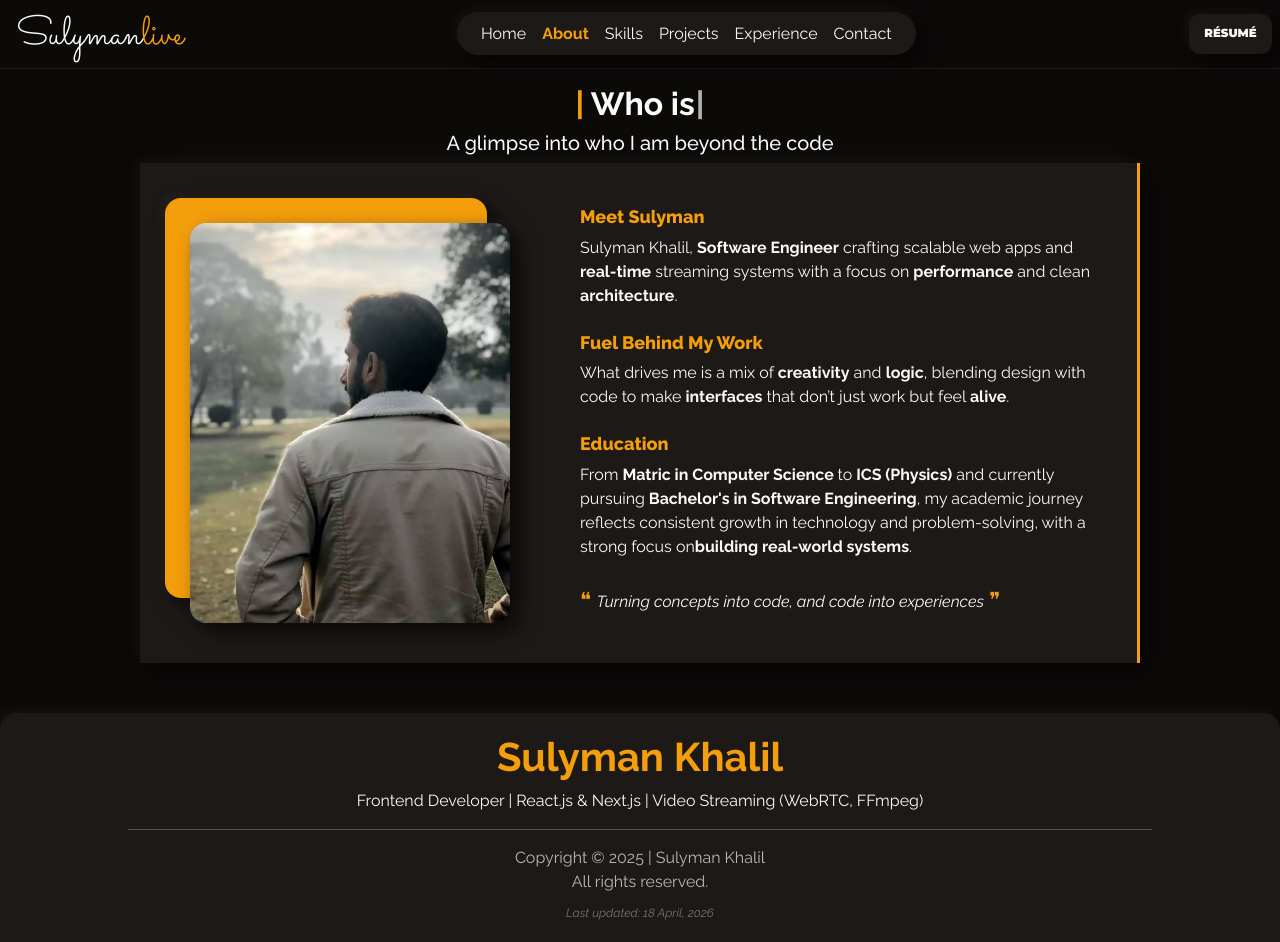
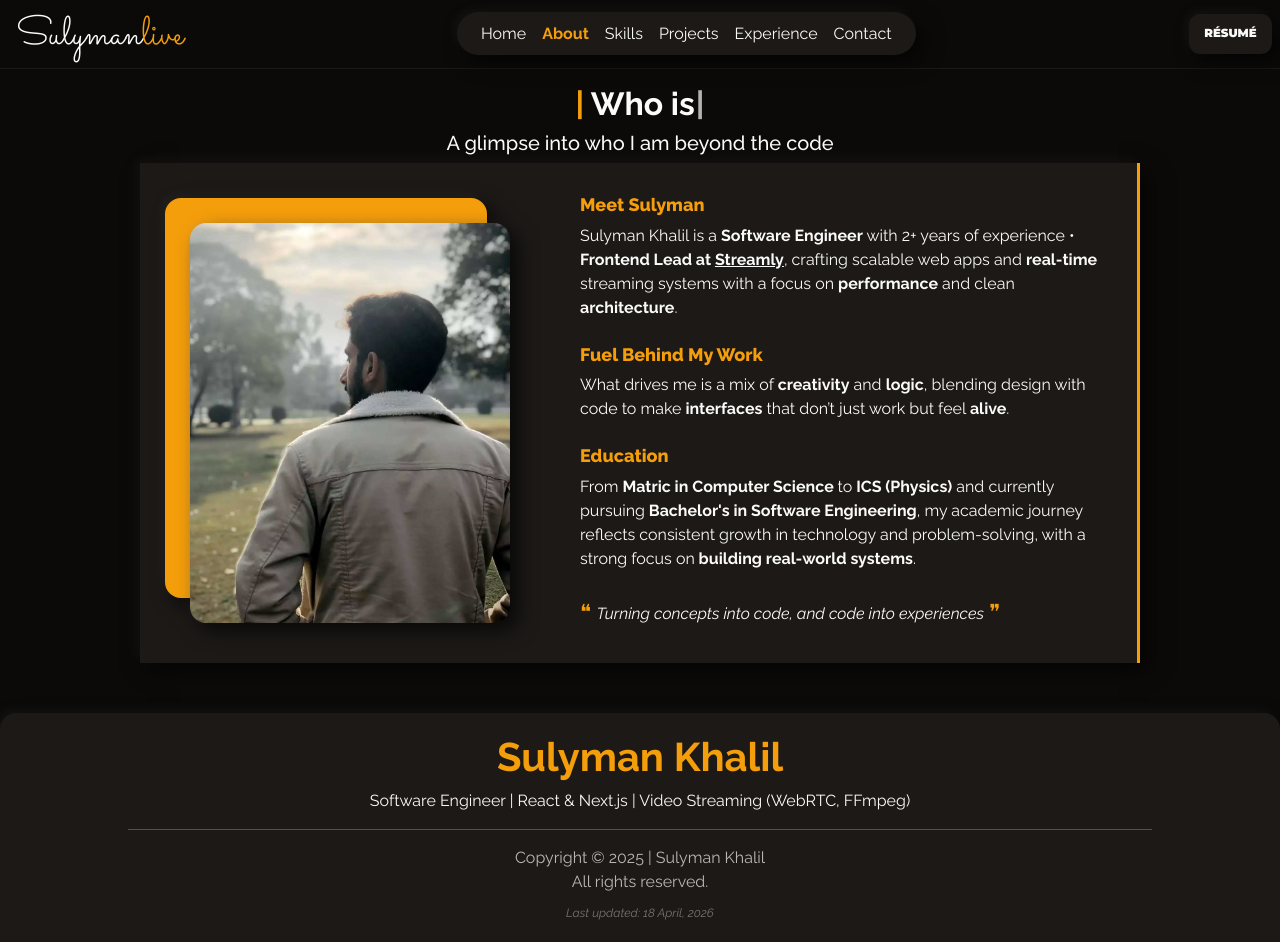
Before and after one commit to SulymanKhalil/Portfolio, a React (Vite) app: page /#/about in a window 1280 px wide. Built offline with nearby package versions, Linux system fonts and the light colour scheme.

Commit message:
Updated intro and resume

```diff
--- a/src/Components/About.jsx
+++ b/src/Components/About.jsx
@@ -28,9 +28,21 @@ const About = () => {
         <div className="about-texts" data-aos="fade-left">
           <h2 data-aos="fade-up">Meet Sulyman</h2>
           <p data-aos="fade-up">
-            Sulyman Khalil,{" "}
-            <span className="highlight-text">Software Engineer</span> crafting
-            scalable web apps and{" "}
+            Sulyman Khalil is a{" "}
+            <span className="highlight-text">Software Engineer </span>
+            with 2+ years of experience •{" "}
+            <span className="highlight-text">
+              Frontend Lead at{" "}
+              <a
+                href="https://streamlyweb.netlify.app/"
+                className="brand-link"
+                target="_blank"
+                rel="noopener noreferrer"
+              >
+                Streamly
+              </a>
+            </span>
+            , crafting scalable web apps and{" "}
             <span className="highlight-text">real-time</span> streaming systems
             with a focus on <span className="highlight-text">performance</span>{" "}
             and clean <span className="highlight-text">architecture</span>.
@@ -52,10 +64,13 @@ const About = () => {
             to
             <span class="highlight-text"> ICS (Physics)</span> and currently
             pursuing
-            <span class="highlight-text"> Bachelor's in Software Engineering</span>, my
-            academic journey reflects consistent growth in technology and
+            <span class="highlight-text">
+              {" "}
+              Bachelor's in Software Engineering
+            </span>
+            , my academic journey reflects consistent growth in technology and
             problem-solving, with a strong focus on
-            <span class="highlight-text">building real-world systems</span>.
+            <span class="highlight-text"> building real-world systems</span>.
           </p>
           <br />
           <h3 data-aos="zoom-in">
--- a/src/Components/Footer.jsx
+++ b/src/Components/Footer.jsx
@@ -2,7 +2,7 @@ const Footer = () => {
   return (
     <div className="footer" data-aos="fade-up" data-aos-offset="150">
       <h1>Sulyman Khalil</h1>
-      <p>Frontend Developer | React.js & Next.js | Video Streaming (WebRTC, FFmpeg)</p>
+      <p>Software Engineer | React & Next.js | Video Streaming (WebRTC, FFmpeg)</p>
       <hr />
       <p className="copyright-line">
         Copyright © 2025 | Sulyman Khalil <br /> All rights reserved.
--- a/src/Components/about.css
+++ b/src/Components/about.css
@@ -75,6 +75,14 @@
 
 .about-texts p {
     margin-bottom: 0;
+}
+
+.brand-link {
+    color: var(--text-color);
+}
+
+.brand-link:hover {
+    text-decoration: none;
 }
 
 .about-texts h3 {
```
Also changed, not shown: 1 other file (tests, documents, lock files or other folders).
